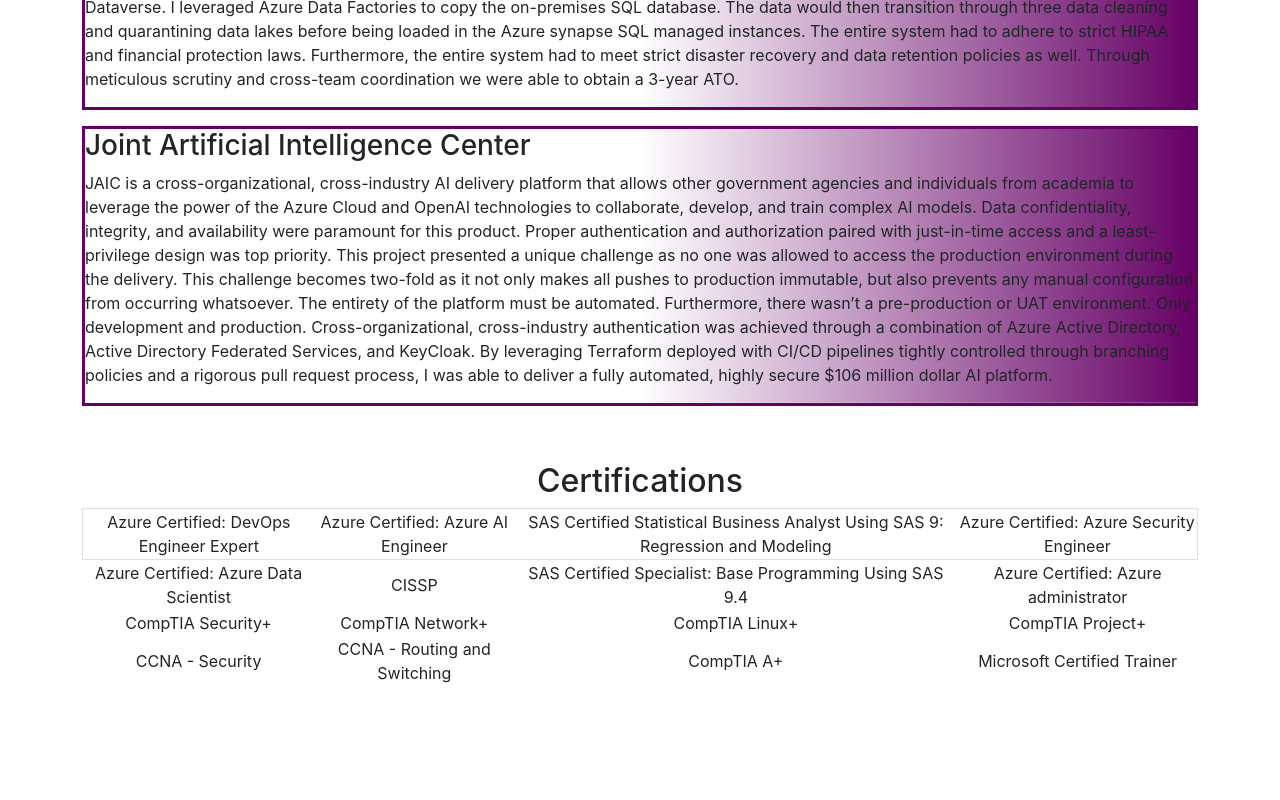
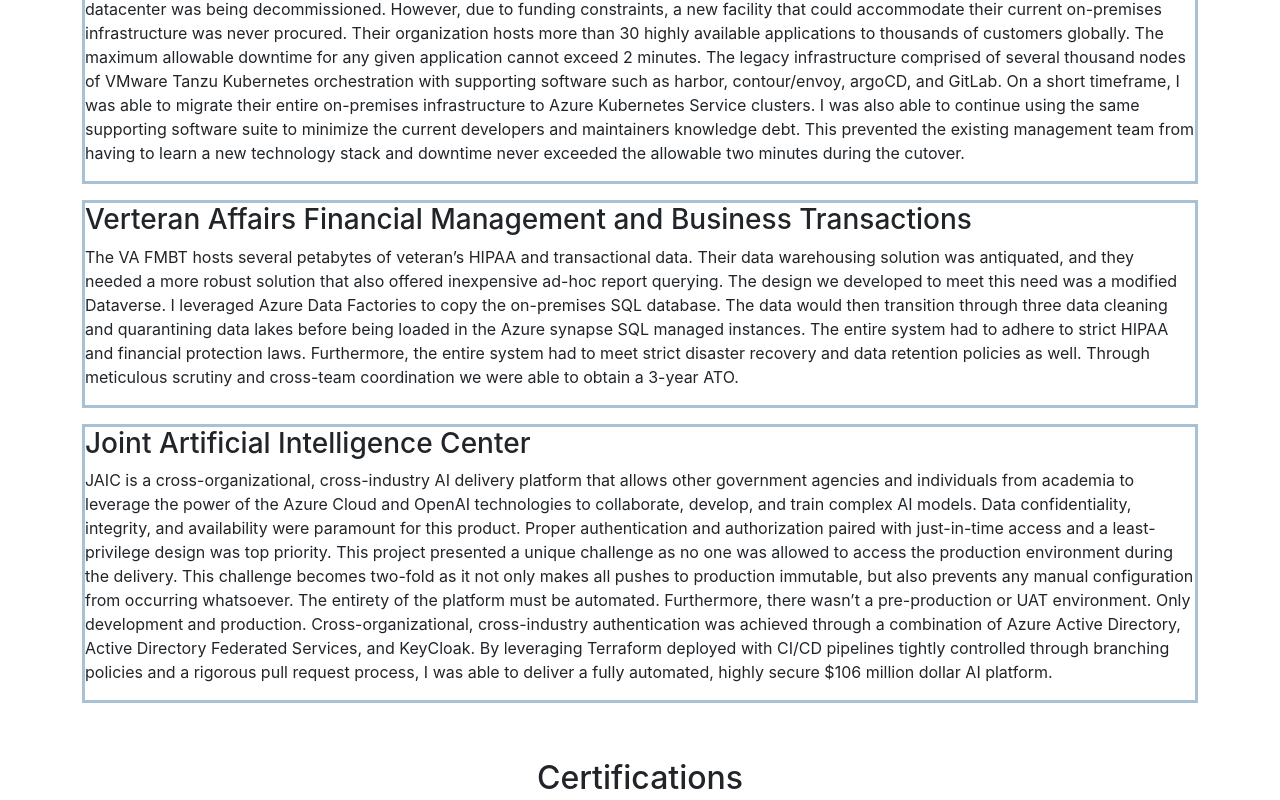
Before and after one commit to jogeorg/website, a React (Create React App) app: page / in a window 1280 px wide. Shown: the part 1460-2260 px from the top of the page. Built offline with nearby package versions, Linux system fonts and the light colour scheme.

Commit message:
updating the theme

```diff
--- a/src/App.css
+++ b/src/App.css
@@ -1,6 +1,4 @@
 .aboutMe {
-    background: linear-gradient(to left, #660066, #FFFFFF, #FFFFFF) right;
-    background-size: 100%;
-    border-color: #660066;
+    border-color: #A8C2D3;
     border-style: solid
   }
--- a/src/App.js
+++ b/src/App.js
@@ -14,7 +14,7 @@
       <header className="App-header">
       </header>
       <div className="row">
-        <img src="./images/pexels-pixabay-36717.jpg" alt="..." />
+        <img src="./images/103.JPEG" alt="..." />
       </div>
       <div id="AboutMe">
         <AboutMe />
@@ -32,7 +32,7 @@
         </div>
         <div className="d-flex flex-row justify-content-center">
           <Card CardTitle="This Website" CardText="The source code for this website" Link1="https://github.com/jogeorg/website" Link2="error.html" Image="./images/laptop.jpg" />
-          <Card CardTitle="Compression CLI" CardText="CLI app written in go to perform file compression and decompression" Link1="" Image="./images/zip.jpg" />
+          <Card CardTitle="Microservices with GO" CardText="microservice apps written in go" Link1="https://github.com/jogeorg/go-micro" Image="./images/zip.jpg" />
           <Card CardTitle="Azure Resource Requestor" CardText="App for requesting Azure resources in Terraform" Link1="" Image="./images/terraform-azure.png" />
           <Card CardTitle="VR AI app" CardText="Some unity VR app with AI in it" Link1="" Image="./images/VR-Healthcare-scaled.jpg" />
         </div>
--- a/src/components/AboutMe.js
+++ b/src/components/AboutMe.js
@@ -52,31 +52,31 @@
             </div>
             <div className="py-5 row text-center justify-content-center">
                 <h2 id="certs">Certifications</h2>
-                <div className="">
+                <div>
                     <table className="table table-responsive">
-                        <tr className="pw-1 border">
-                            <td>Azure Certified: DevOps Engineer Expert</td>
-                            <td>Azure Certified: Azure AI Engineer</td>
-                            <td>SAS Certified Statistical Business Analyst Using SAS 9: Regression and Modeling</td>
-                            <td>Azure Certified: Azure Security Engineer</td>
+                        <tr className="pw-1 ph-1 border">
+                            <td className="pw-1 ph-1 border">Azure Certified: DevOps Engineer Expert</td>
+                            <td className="pw-1 ph-1 border">Azure Certified: Azure AI Engineer</td>
+                            <td className="pw-1 ph-1 border">SAS Certified Statistical Business Analyst Using SAS 9: Regression and Modeling</td>
+                            <td className="pw-1 ph-1 border">Azure Certified: Azure Security Engineer</td>
                         </tr>
-                        <tr>
-                            <td>Azure Certified: Azure Data Scientist</td>
-                            <td>CISSP</td>
-                            <td>SAS Certified Specialist: Base Programming Using SAS 9.4</td>
-                            <td>Azure Certified: Azure administrator</td>
+                        <tr className="pw-1 ph-1 border">
+                            <td className="pw-1 ph-1 border">Azure Certified: Azure Data Scientist</td>
+                            <td className="pw-1 ph-1 border">CISSP</td>
+                            <td className="pw-1 ph-1 border">SAS Certified Specialist: Base Programming Using SAS 9.4</td>
+                            <td className="pw-1 ph-1 border">Azure Certified: Azure administrator</td>
                         </tr>
-                        <tr>
-                            <td>CompTIA Security+</td>
-                            <td>CompTIA Network+</td>
-                            <td>CompTIA Linux+</td>
-                            <td>CompTIA Project+</td>
+                        <tr className="pw-1 ph-1 border">
+                            <td className="pw-1 ph-1 border">CompTIA Security+</td>
+                            <td className="pw-1 ph-1 border">CompTIA Network+</td>
+                            <td className="pw-1 ph-1 border">CompTIA Linux+</td>
+                            <td className="pw-1 ph-1 border">CompTIA Project+</td>
                         </tr>
-                        <tr>
-                            <td>CCNA - Security</td>
-                            <td>CCNA - Routing and Switching</td>
-                            <td>CompTIA A+</td>
-                            <td>Microsoft Certified Trainer</td>
+                        <tr className="pw-1 ph-1 border">
+                            <td className="pw-1 ph-1 border">CCNA - Security</td>
+                            <td className="pw-1 ph-1 border">CCNA - Routing and Switching</td>
+                            <td className="pw-1 ph-1 border">CompTIA A+</td>
+                            <td className="pw-1 ph-1 border">Microsoft Certified Trainer</td>
                         </tr>
                     </table>
                 </div>
--- a/src/components/Contact.js
+++ b/src/components/Contact.js
@@ -31,7 +31,7 @@
                     </label>
                     <textarea className="form-control" id="message" required />
                 </div>
-                <button className="btn btn-danger" type="submit">
+                <button className="btn btn-primary" type="submit">
                     {formStatus}
                 </button>
             </form>
--- a/src/components/Navbar.js
+++ b/src/components/Navbar.js
@@ -2,7 +2,7 @@
 
 function NavBar() {
     return (
-        <nav className="navbar navbar-expand-lg fixed-top" style={{ "background-color": "#0F1025", "backdrop-filter": "blur(5px)" }}>
+        <nav className="navbar navbar-expand-lg fixed-top" style={{ "background-color": "#A8C2D3", "backdrop-filter": "blur(5px)" }}>
             <div className="container-fluid">
                 <a className="navbar-brand" style={{ "color": "#ffffff" }} href="home">Welcome</a>
                 <button className="navbar-toggler" type="button" data-bs-toggle="collapse" data-bs-target="#navbarSupportedContent" aria-controls="navbarSupportedContent" aria-expanded="false" aria-label="Toggle navigation">
```
Also changed, not shown: public/images/103.JPEG (added).
